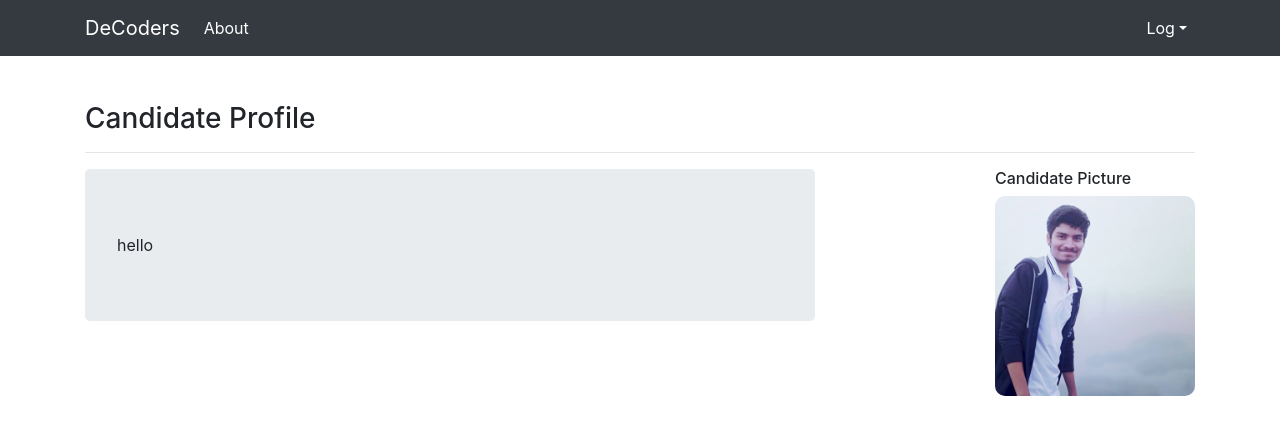
After one commit to mitesh-pv/getFeedback, a PHP site: page /candidate.php in a window 1280 px wide. The commit adds this page. Shown: the top 435 px of the page. Run offline with PHP 8.4, Linux system fonts and the light colour scheme; some libraries are stand-ins or nearby versions.

Commit message:
some candidate page layout

```diff
--- /dev/null
+++ b/candidate.php
@@ -0,0 +1,63 @@
+<?php
+//session_start();
+//
+//$user=$_SESSION["username"];
+?>
+
+
+
+<!DOCTYPE html>
+<html lang="en">
+<head>
+    <meta charset="UTF-8">
+    <title>Welcome Member</title>
+
+    <link rel="stylesheet" href="./css/css/bootstrap.min.css">
+    <link rel="stylesheet" href="./css/css/custom.css">
+</head>
+<body>
+
+     <header>
+        <?php require_once './components/navbar.php'?>
+    </header>
+
+
+
+    <!-- main section -->
+    <main>
+       <secion >
+            <div class="container can_main_section">
+
+                   <h3>Candidate Profile</h3>
+                   <hr style="width: 100% left-padding: 20%">
+                    <div class="row">
+                            <div class="col-sm-8">
+                                <div class="jumbotron"><h>hello</h></div>
+                            </div>
+                            <div class="col-sm-4" id="picId">
+                                <div class="row"><h6>Candidate Picture</h6></div>
+                               <div class="row"><img class="img-responsive pic" src="./resources/images/mitesh.jpg" alt="mitesh"></div>
+                            </div>
+
+                    </div>
+
+            </div>
+        </secion>
+    </main>
+    <!-- main section -->
+
+
+
+    <!-- footer -->
+    <footer>
+
+       <?php /*require_once './components/footer.php';*/?>
+
+    </footer>
+    <!-- footer   -->
+
+<!--scripts-->
+<?php require_once './components/scripts.php'?>
+<!--scripts-->
+</body>
+</html>
--- a/components/navbar.php
+++ b/components/navbar.php
@@ -8,7 +8,7 @@
                 </ul>
                 <ul class="navbar-nav">
                     <li class="nav-item dropdown dropdown1">
-                         <a class="nav-link dropdown-toggle active" href="#" id="navbarDropdown" role="button" data-toggle="dropdown" aria-haspopup="true" aria-expanded="false"><?php echo ucfirst($_SESSION["username"])?></a>
+                         <a class="nav-link dropdown-toggle active" href="#" id="navbarDropdown" role="button" data-toggle="dropdown" aria-haspopup="true" aria-expanded="false"><?php /*echo ucfirst($_SESSION["username"])*/?>Log</a>
                          <div class="dropdown-menu" aria-labelledby="navbarDropdown">
                               <a class="dropdown-item" href="logout.php">logout</a>
                               <a class="dropdown-item disable" href="#">More</a>
--- a/css/css/custom.css
+++ b/css/css/custom.css
@@ -10,6 +10,11 @@ html{
 */
     background-size: cover;
 }
+
+.can_main_section{
+    padding-top: 8%;
+}
+
 
 .body1{
 	background: url(../../resources/images/img3.jpg);
@@ -52,7 +57,9 @@ html{
    cursor: pointer;
    pointer-events: all;
  }
-
+.scr{
+    padding-top: 8%;
+}
 #wrapper {
   max-width: 500px;
   margin: auto;
@@ -63,3 +70,23 @@ html{
     display: block;
 
 }
+
+#picId{
+    padding-left: 180px;
+}
+
+.pic{
+
+    height: 200px;
+    width: 200px;
+
+    border-radius: 10px;
+
+}
+
+.list-group-item:hover{
+    -webkit-transition: all 0.5s ease-in-out;
+    -webkit-transform: scale(1.1);
+    background: #337AFF;
+
+}
```
Also changed, not shown: index.php (+5 -3 lines), login.php (deleted, +0 -44 lines), resources/images/mitesh.jpg (added).
